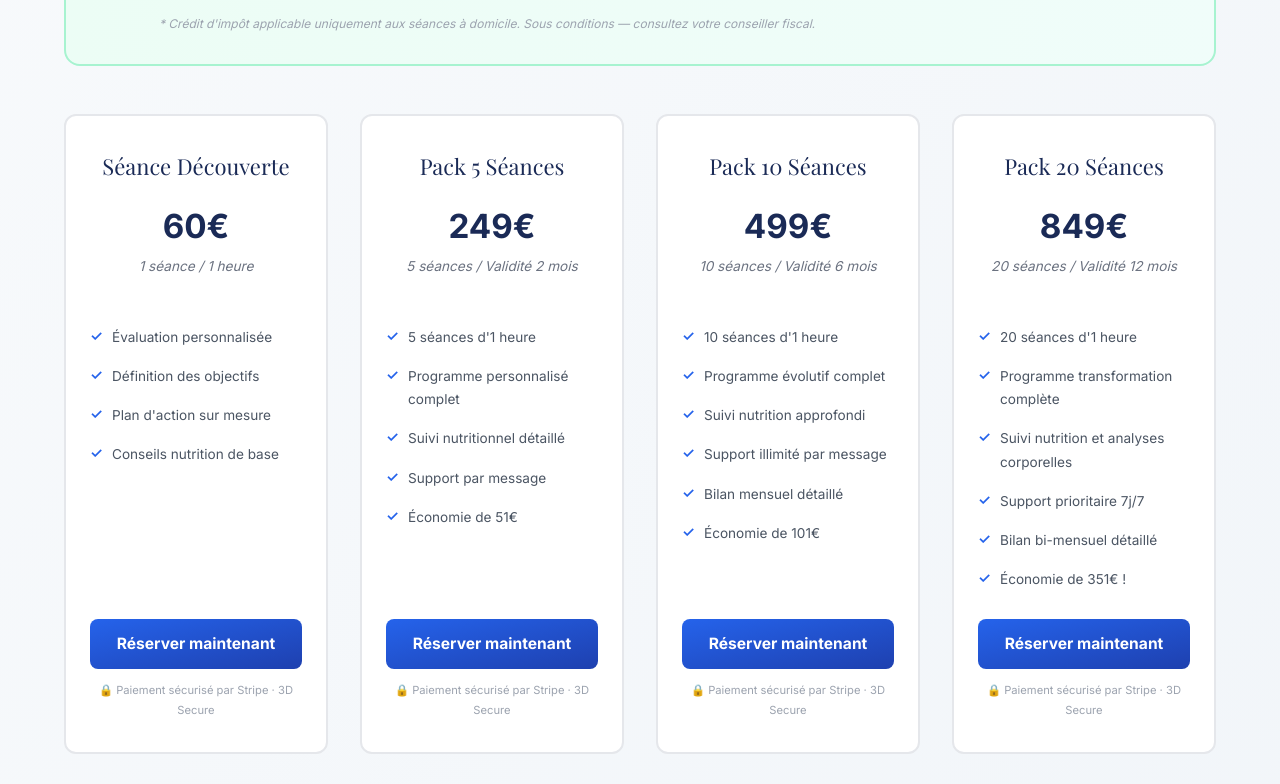
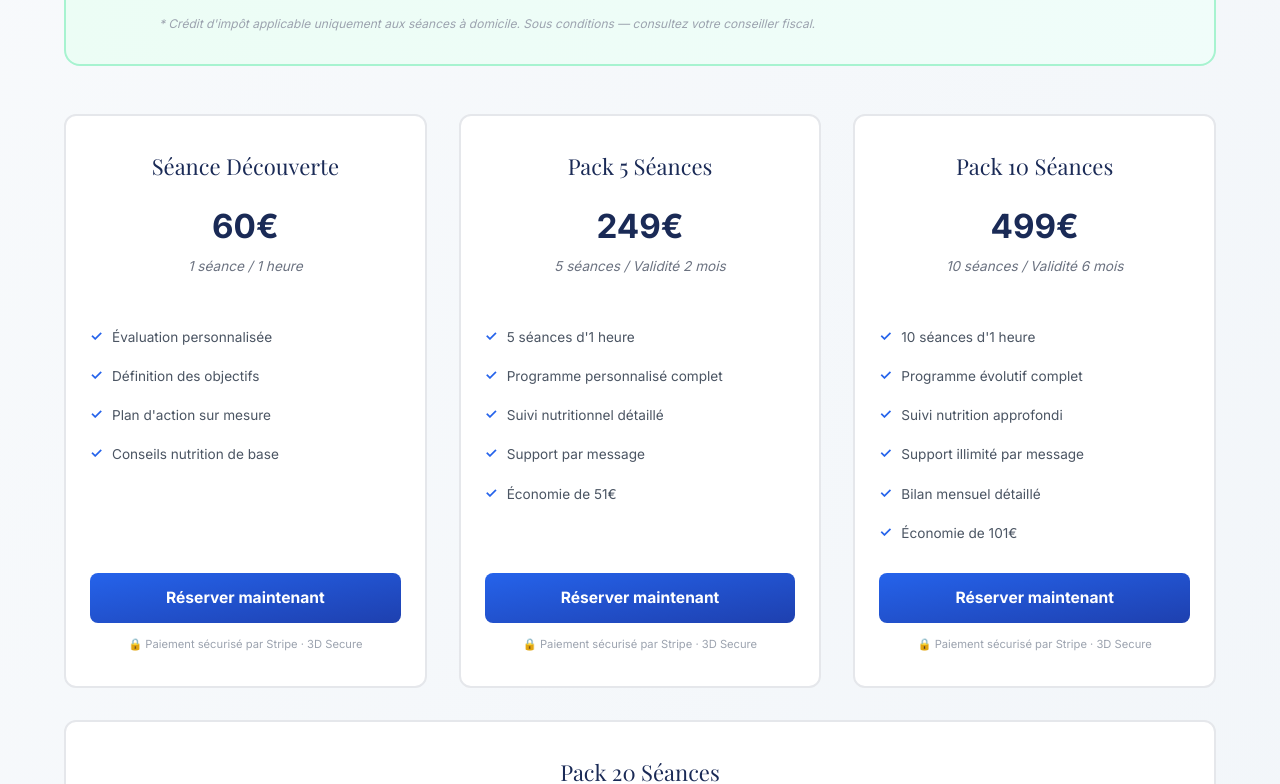
Before and after one commit to Unvodka/Coaching-and-Sport, a Next.js app: page /packs in a window 1280 px wide. Shown: the part 581-1365 px from the top of the page. Built offline with nearby package versions, Linux system fonts and the light colour scheme; no server answers.

Commit message:
Increase card min-width to 280px on desktop
Co-Authored-By: Claude Opus 4.6 <noreply@anthropic.com>

```diff
--- a/app/packs/PacksPageContent.tsx
+++ b/app/packs/PacksPageContent.tsx
@@ -112,7 +112,7 @@ export default function PacksPageContent() {
         {/* Pricing Grid */}
         <div className="flex flex-wrap gap-8 max-w-7xl mx-auto max-md:flex-col">
           {pricingPacks.map((pack, i) => (
-            <FadeInWhenVisible key={pack.title} delay={i * 0.1} className="flex-1 min-w-[240px] max-md:min-w-full">
+            <FadeInWhenVisible key={pack.title} delay={i * 0.1} className="flex-1 min-w-[280px] max-md:min-w-full">
               <PricingCard
                 {...pack}
                 isLoading={loadingPack === pack.title}
```
